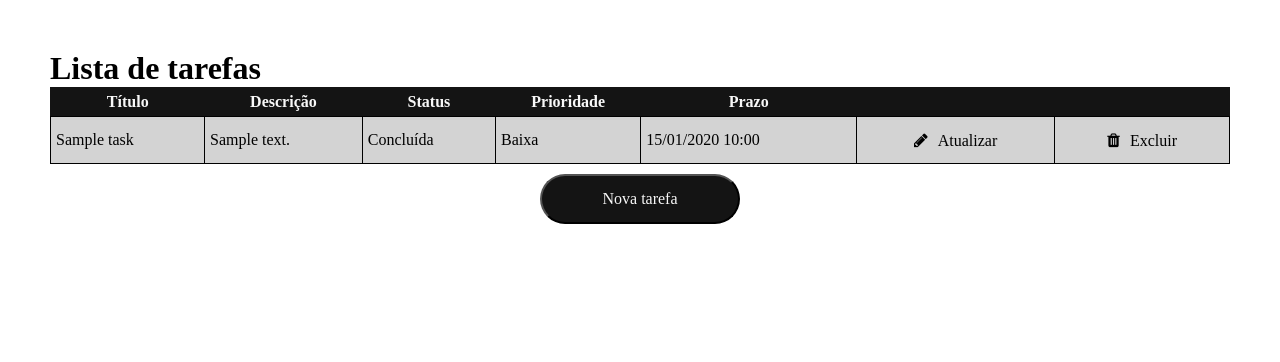
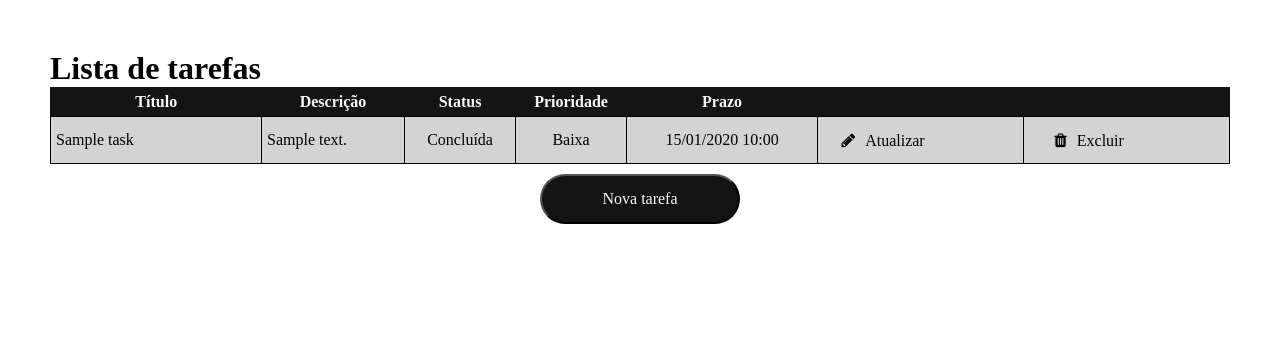
Before and after one commit to Lucashcr/CRUD-PHP, a PHP site: page / in a window 1280 px wide. Shown: the part 80-442 px from the top of the page. Run offline with PHP 8.4, Linux system fonts and the light colour scheme; tables that the repository leaves empty hold one stand-in row (values such as "Sample post"); data that the repository does not hold is empty.

Commit message:
Limpeza final e ajustes na estilização

```diff
--- a/todolist/css/base.css
+++ b/todolist/css/base.css
@@ -70,6 +70,28 @@ main table thead tr * {
 main table tbody tr * {
     border: 1px solid black;
     padding: 5px;
+}
+
+main table tbody tr .title {
+    width: 50px;
+}
+
+main table tbody tr .title {
+    width: 200px;
+}
+
+main table tbody tr .description {
+    max-width: 1000px;
+}
+
+main table tbody tr .status,
+main table tbody tr .priority {
+    width: 100px;
+}
+
+.status, .priority, .deadline {
+    width: 180px;
+    text-align: center;
 }
 
 main table tbody > :nth-child(odd) {
@@ -146,7 +168,7 @@ button, input[type="submit"], input[type="button"] {
 }
 
 .btn-update, .btn-delete {
-    width: 100%;
+    width: 120px;
     height: 100%;
     margin: 0;
     padding: 5px;
--- a/todolist/js/crudTaskFormActions.js
+++ b/todolist/js/crudTaskFormActions.js
@@ -12,7 +12,6 @@ function clearTaskForm(form) {
 }
 
 function fillTaskForm(form, id) {
-    console.log(form);
     document.getElementById(`${form}-id`).value = id;
     fetch(window.location.origin + "/php/crud-actions/get_task.php?id=" + id)
         .then(response => response.json())
--- a/todolist/js/submitEvents.js
+++ b/todolist/js/submitEvents.js
@@ -21,7 +21,7 @@ $("#create-form").on("submit", (event) => {
         clearTaskForm('create');
         tasksTBody.insertAdjacentHTML('beforeend', response);
     }).fail((response) => {
-        console.log(response.responseText);
+        alert(response.responseText);
     });
 });
 
@@ -37,6 +37,8 @@ $("#delete-form").on("submit", (event) => {
         dataType: "json"
     }).done((response) => {
         $(`#task-${id}`).remove();
+    }).fail((response) => {
+        alert(response.responseText);
     });
 
     toggleTaskForm('delete');
@@ -65,6 +67,6 @@ $("#update-form").on("submit", (event) => {
         clearTaskForm('update');
         $(`#task-${updateTask.id}`).replaceWith(response);
     }).fail((response) => {
-        console.log(response.responseText);
+        alert(response.responseText);
     });
 });
--- a/todolist/php/classes/task.php
+++ b/todolist/php/classes/task.php
@@ -60,11 +60,11 @@ class Task
     public function toHTML()
     {
         return "<tr id='task-{$this->id}'>
-        <td>{$this->title}</td>
-        <td>{$this->description}</td>
-        <td>{$this->get_status()}</td>
-        <td>{$this->get_priority()}</td>
-        <td>{$this->get_formatted_deadline()}</td>
+        <td class='title'>{$this->title}</td>
+        <td class-'description'>{$this->description}</td>
+        <td class='status'>{$this->get_status()}</td>
+        <td class='priority'>{$this->get_priority()}</td>
+        <td class='deadline'>{$this->get_formatted_deadline()}</td>
         <td><button class='btn-update' onclick=\"fillTaskForm('update', $this->id)\"><i class='fa fa-pencil'></i><span>Atualizar</span></button></td>
         <td><button class='btn-delete' onclick=\"fillTaskForm('delete', $this->id)\"><i class='fa fa-trash'></i><span>Excluir</span></button></td>
         </tr>";
--- a/todolist/php/crud-actions/create_task.php
+++ b/todolist/php/crud-actions/create_task.php
@@ -16,7 +16,5 @@ $conn = new DBConn();
 $result = $conn->insert_task($task->toArray());
 if ($result) {
     echo json_encode($task->toHTML());
-} else {
-    echo json_encode(["error" => "Failed to insert task"]);
 }
 ?>
--- a/todolist/php/crud-actions/delete_task.php
+++ b/todolist/php/crud-actions/delete_task.php
@@ -5,9 +5,4 @@ header("Content-Type: application/json");
 
 $conn = new DBConn();
 $result = $conn->delete_task($_GET["id"]);
-if ($result) {
-    echo json_encode(["success" => true]);
-} else {
-    echo json_encode(["success" => false]);
-}
 ?>
--- a/todolist/php/crud-actions/get_task.php
+++ b/todolist/php/crud-actions/get_task.php
@@ -6,5 +6,4 @@ header("Content-Type: application/json");
 $conn = new DBConn();
 $result = $conn->get_task($_GET["id"]);
 echo json_encode($result);
-// echo $result;
 ?>
--- a/todolist/php/crud-actions/update_task.php
+++ b/todolist/php/crud-actions/update_task.php
@@ -16,7 +16,5 @@ $conn = new DBConn();
 $result = $conn->update_task($task->toArray());
 if ($result) {
     echo json_encode($task->toHTML());
-} else {
-    echo json_encode(["error" => "Failed to update task"]);
 }
 ?>
```
